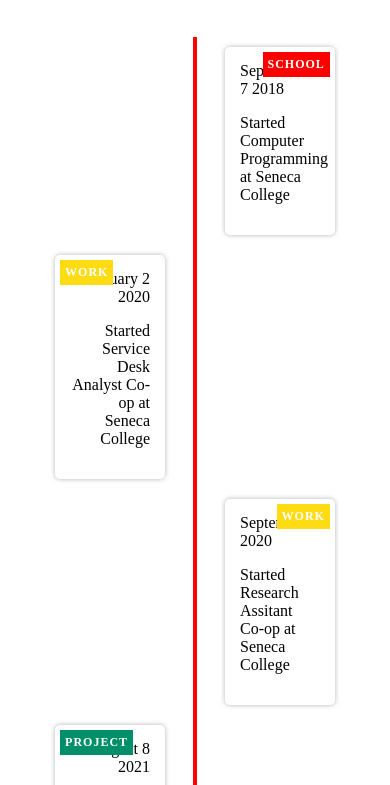
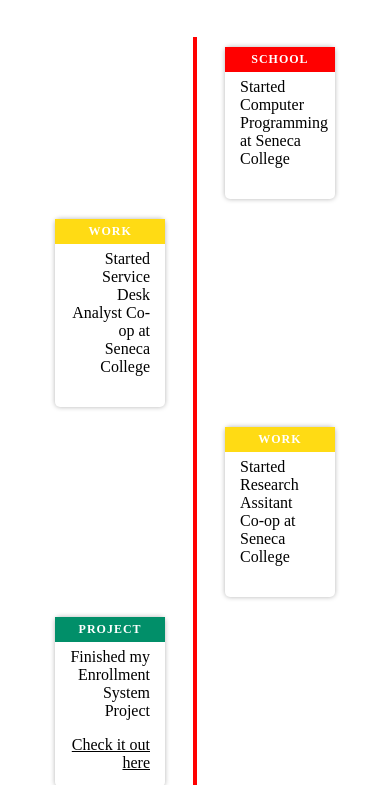
Before and after one commit to zthaver/Zain-Thaver-Portfolio-Site, a Gatsby site: page /work in a window 390 px wide. Shown: the part 59-844 px from the top of the page. Built offline with nearby package versions, Linux system fonts and the light colour scheme; Gatsby itself is replaced by a stand-in of ours.

Commit message:
added css to make timeline responsive

```diff
--- a/src/components/TimeLineItem.tsx
+++ b/src/components/TimeLineItem.tsx
@@ -9,7 +9,7 @@
             <span className="tag" style={{background: data.category.color}}>
                 {data.category.tag}
             </span>
-            <time>{data.date}</time>
+            <time className="timeline-date">{data.date}</time>
             <p>{data.text}</p>
             {data.link &&<a href={data.link.url} target="_blank"rel="noopener noreferrer">{data.link.text}</a>}
             <span className="circle"></span>
--- a/src/pages/work.tsx
+++ b/src/pages/work.tsx
@@ -1,13 +1,7 @@
 import * as React from "react"
 import Layout from "../components/Layout"
 import '../styles/work.css'
-import {Button} from "@mui/material"
-
-import { ThemeProvider, createTheme } from '@mui/material/styles'
-import senSda from "./work/senSda"
-import bgoCollections from "./work/bgoCollections";
 import { graphql, Link,navigate } from "gatsby";
-import Img from "gatsby-image";
 import TimeLine from "../components/TimeLine"
 
 
--- a/src/styles/main.css
+++ b/src/styles/main.css
@@ -90,6 +90,9 @@
     {
         display: none;
     }
+    .downloadResume{
+        display: none;
+    }
     .herophoto
     {
         display: block;
--- a/src/styles/timeLine.css
+++ b/src/styles/timeLine.css
@@ -108,3 +108,30 @@
     left:auto;
     right:5px;
 }
+
+@media screen and (max-width: 700px) {
+.timeline-item-content .timeline-date
+{
+    display: none;
+}
+.timeline-item-content .tag
+{
+    display: flex;
+    width: 100%;
+    left:0px;
+    top:0px;
+    right:0px;
+    align-items: center;
+    justify-content: center;
+}
+.timeline-item:nth-child(odd) .timeline-item-content .tag
+{
+    display: flex;
+    left:auto;
+    right:0px;
+    justify-content: center;
+    align-items: center;
+}
+
+
+}
```
